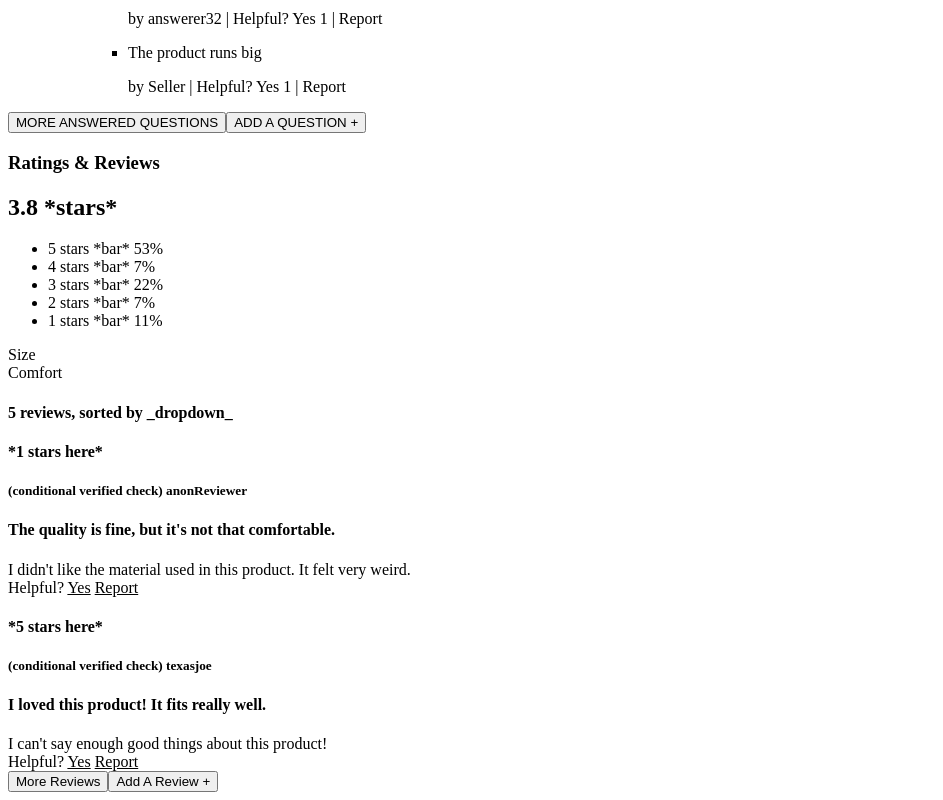
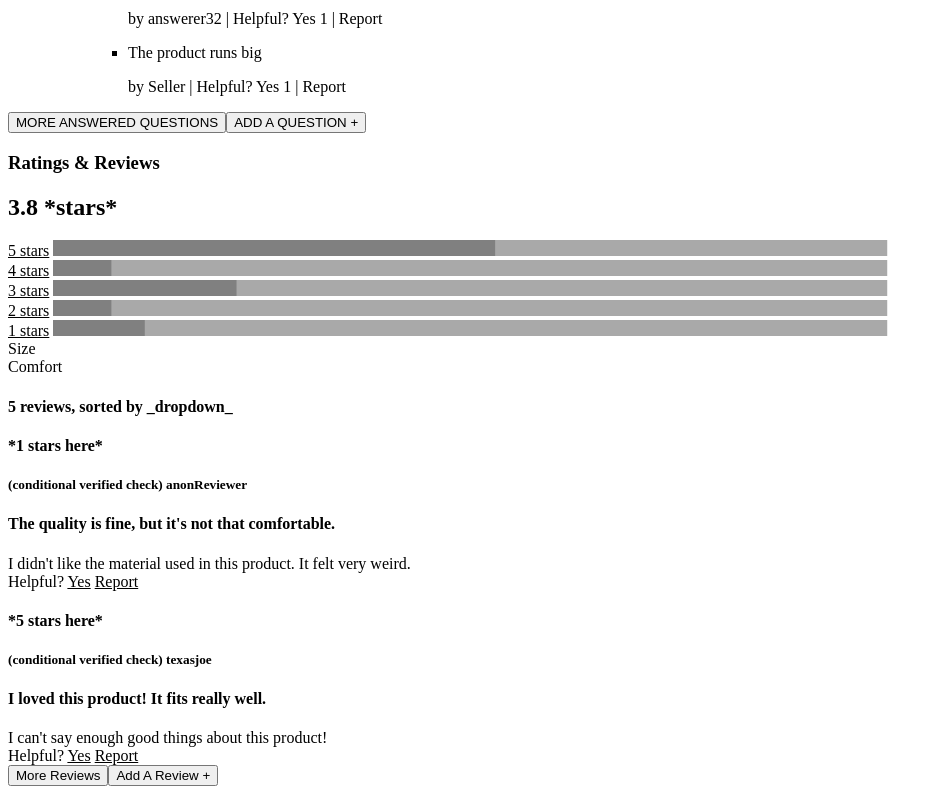
Before and after one commit to Ari-Design/Modern-Shopping-Site, a React app: page / in a window 1280 px wide. Shown: the part 1280-2080 px from the top of the page, without its empty margins (0-943 px from the left). Built offline with nearby package versions, Linux system fonts and the light colour scheme; the HTML template or start-up script is replaced by a standard one.

Commit message:
SVG Bars added

```diff
--- a/client/src/Reviews/RatingsBreakdown.jsx
+++ b/client/src/Reviews/RatingsBreakdown.jsx
@@ -1,12 +1,15 @@
 import React from 'react';
+import RatingsChart from './RatingsChart.jsx';
 
 var RatingsBreakdown = ({metaReviews}) => {
   var numRatings = 0;
   var ratingsTotal = 0;
+  var ratingsArray = [];
 
   for (var i = 1; i <= 5; i++) {
     numRatings += Number(metaReviews.ratings[i]);
     ratingsTotal += metaReviews.ratings[i] * i;
+    ratingsArray.push(Number(metaReviews.ratings[i]));
   }
   var averageRating = Math.round(ratingsTotal/numRatings * 10) / 10;
   return(
@@ -15,13 +18,7 @@ var RatingsBreakdown = ({metaReviews}) => {
       <h2>{averageRating} *stars*</h2>
       </div>
     <div className="ratings_breakdown">
-      <ul>
-        <li>5 stars *bar* {Math.round(metaReviews.ratings[5]/numRatings * 100)}%</li>
-        <li>4 stars *bar* {Math.round(metaReviews.ratings[4]/numRatings * 100)}%</li>
-        <li>3 stars *bar* {Math.round(metaReviews.ratings[3]/numRatings * 100)}%</li>
-        <li>2 stars *bar* {Math.round(metaReviews.ratings[2]/numRatings * 100)}%</li>
-        <li>1 stars *bar* {Math.round(metaReviews.ratings[1]/numRatings * 100)}%</li>
-      </ul>
+      <RatingsChart ratingsArray={ratingsArray} numRatings={numRatings}/>
     </div>
     <div className="ratings_size">Size</div>
     <div className="ratings_comfort">Comfort</div>
--- /dev/null
+++ b/client/src/Reviews/RatingsChart.jsx
@@ -0,0 +1,24 @@
+import React from 'react';
+
+var RatingsChart = ({ratingsArray, numRatings}) => {
+  return [5, 4, 3, 2, 1].map((index) => {
+    var width = JSON.stringify(Math.round(ratingsArray[index - 1]/numRatings * 100)) + '%';
+    return (
+      <>
+      <div>
+      <span><u>{index} stars</u> </span>
+      <svg width='66%' height='16px'>
+        <g className='bars'>
+        <rect fill='#A9A9A9' width='100%' height='16px'></rect>
+        <rect fill='#808080' width={width} height='16px'></rect>
+        </g>
+      </svg>
+      </div>
+      </>
+    );
+  })
+
+
+}
+
+export default RatingsChart;
--- a/client/src/Reviews/ReviewsList.jsx
+++ b/client/src/Reviews/ReviewsList.jsx
@@ -16,9 +16,7 @@ class ReviewsList extends React.Component{
     this.handleClick = this.handleClick.bind(this);
   }
 
-  // Where should metaReviews caclulations sit?
   handleClick(e) {
-    console.log(e.target.id);
     if(e.target.id === "More_Reviews") {
       var displayLength = this.state.reviewsToDisplay.length + 2;
       var newDisplay = this.state.allReviews.slice(0, displayLength);
@@ -42,15 +40,19 @@ class ReviewsList extends React.Component{
         </div>
         <div className="reviews_list">
           <h4>{this.state.count} reviews, sorted by _dropdown_</h4>
-        {this.state.reviewsToDisplay.map((review) => {
-          return <ReviewTile key={review.review_id} review={review}/>
-        })}
+        {this.state.reviewsToDisplay.map((review) => (
+          <ReviewTile key={review.review_id} review={review}/>
+        ))}
         <button id="More_Reviews" onClick={(e) => this.handleClick(e)}>More Reviews</button>
         <button id="Add_Review+" onClick={(e) => this.handleClick(e)}>Add A Review +</button>
         </div>
         </div>
         </>
       );
+    } else /*if there are no reviews, prominently display Add_Review+ button*/ {
+      return (
+        <div>Add_Review Button displays</div>
+      )
     }
   }
 }
```
